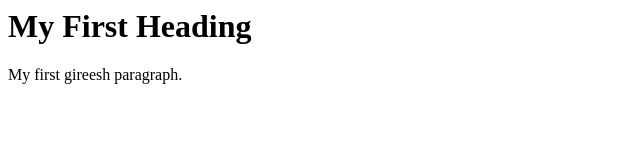
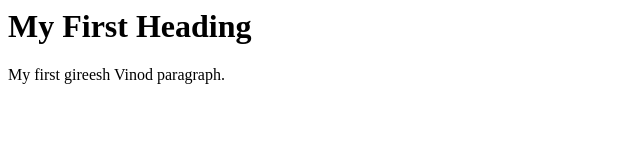
Before and after one commit to gireeshrb/newHTML, a plain HTML site: page index.html in a window 1280 px wide. Shown: the full height of the page, 0-640 px from the left. Drawn offline with Linux system fonts and the light colour scheme.

Commit message:
Update index.html

```diff
--- a/index.html
+++ b/index.html
@@ -3,7 +3,7 @@
 
 <h1>My First Heading</h1>
 
-<p>My first gireesh paragraph.</p>
+<p>My first gireesh Vinod paragraph.</p>
 
 </body>
 </html>
```
